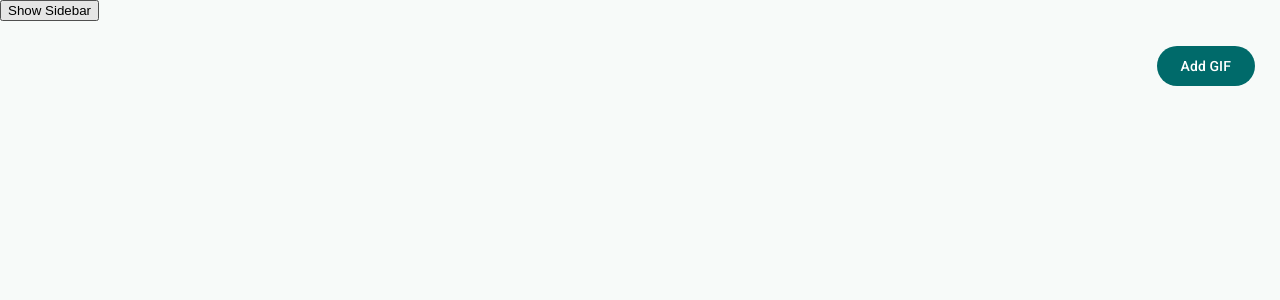
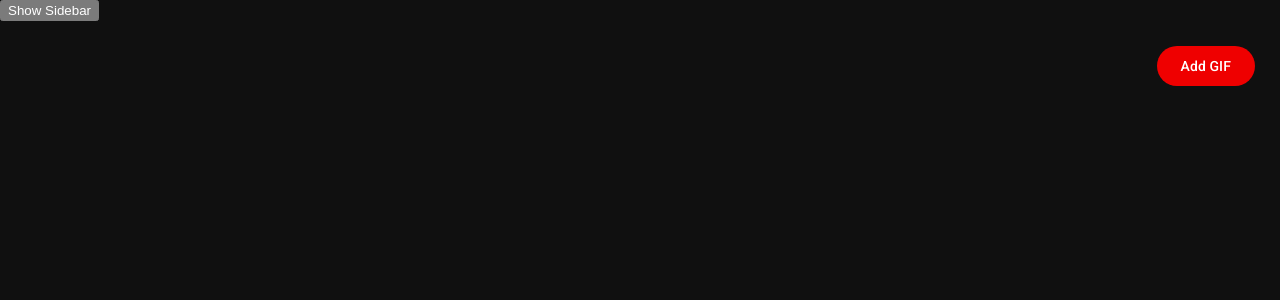
Before and after one commit to jrisner649/gif-project, an Angular app: page / in a window 1280 px wide. Shown: the top 300 px of the page. Built offline with nearby package versions, Linux system fonts and the light colour scheme.

Commit message:
change from cyan theme to red

```diff
--- a/src/styles.scss
+++ b/src/styles.scss
@@ -3,22 +3,46 @@
 @use 'sass:map';
 
 
+// Extract red color from the palette (tone 50 — a true vibrant red;
+// the dark-scheme default of tone 80 reads as pink)
+$red-color: map.get(mat.$red-palette, 50);
+
 html {
-  color-scheme: light dark;
+  color-scheme: dark;
   @include mat.theme((
-    color: mat.$cyan-palette,
+    color: mat.$red-palette,
     typography: Roboto,
     density: 0
   ));
 
+  // Replace the pastel-pink dark-mode accents with a true red
+  @include mat.theme-overrides((
+    primary: $red-color,
+    on-primary: #ffffff,
+
+    // The red palette tints all surfaces with a warm/pink cast;
+    // force pure neutral grays for backgrounds instead
+    background: #101010,
+    on-background: #e2e2e2,
+    surface: #101010,
+    surface-dim: #101010,
+    surface-bright: #383838,
+    surface-container-lowest: #0b0b0b,
+    surface-container-low: #1b1b1b,
+    surface-container: #1f1f1f,
+    surface-container-high: #292929,
+    surface-container-highest: #343434,
+    on-surface: #e2e2e2,
+    surface-variant: #444444,
+    on-surface-variant: #c6c6c6,
+    outline: #919191,
+    outline-variant: #474747,
+  ));
 }
 
-// Extract cyan color from the palette (using tone 40 for a vibrant cyan)
-$cyan-color: map.get(mat.$cyan-palette, 80);
-
-// Apply cyan outline to the dialog
+// Apply red outline to the dialog
 .mat-mdc-dialog-container {
-  border: 3px solid $cyan-color;
+  border: 3px solid $red-color;
   border-radius: 32px;
 }
 
```
